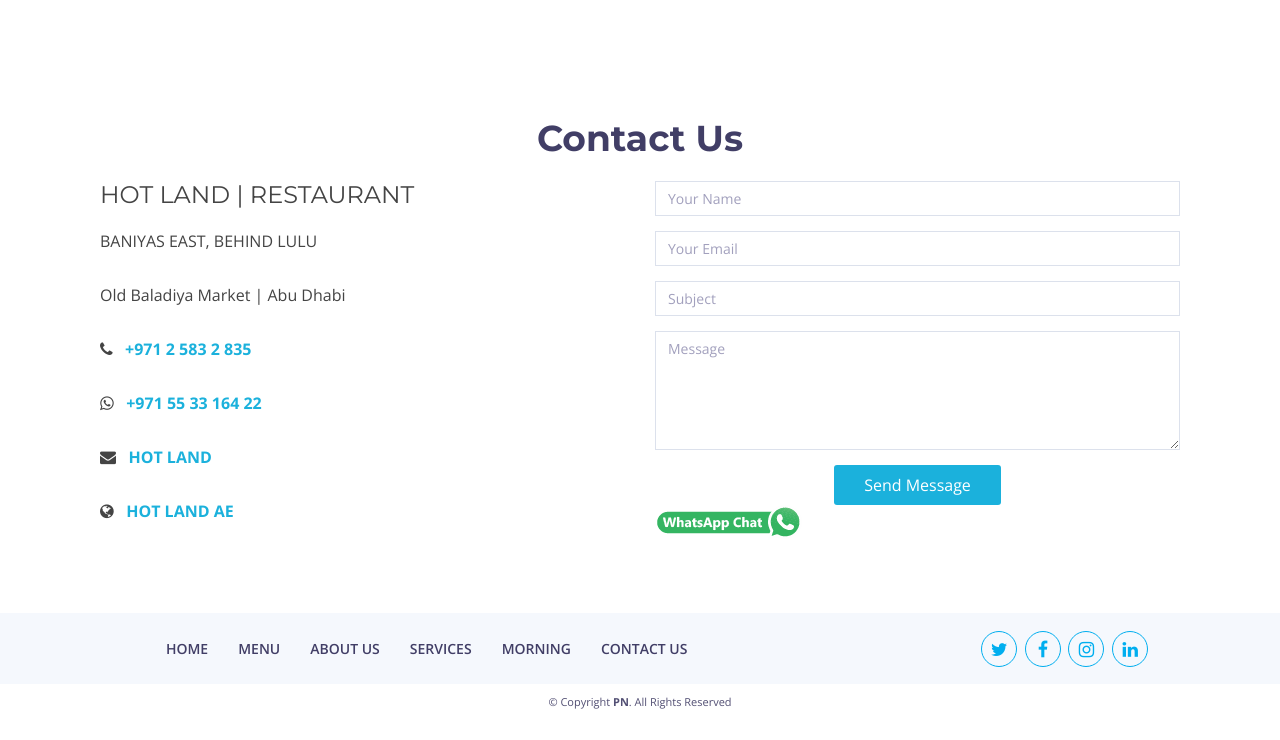
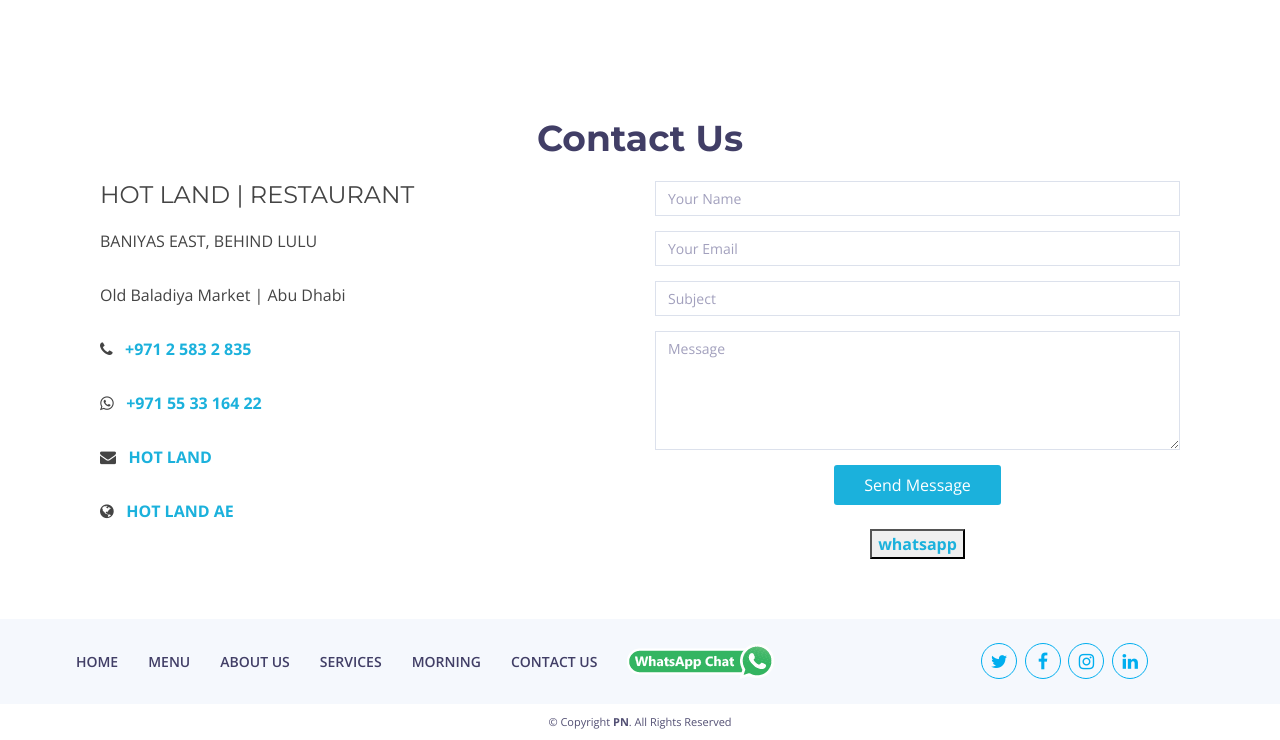
Before and after one commit to auhlulu/auhlulu.github.io, a plain HTML site: page index.html in a window 1280 px wide. Shown: the part 2756-3496 px from the top of the page. Drawn offline with nearby package versions, Linux system fonts and the light colour scheme; files whose address does not match are found by name.

Commit message:
index updated

```diff
--- a/index.html
+++ b/index.html
@@ -343,12 +343,10 @@
                             <div id="errormessage"></div>
 
                             <div class="text-center"><button type="submit" title="Send Message">Send Message</button></div>
+                          <br>
+                            <div class="text-center"><button type="whatsapp" title="Place Order"><a href="https://api.whatsapp.com/send?phone=971553316422&text=Please%20Send%20Order%20PhoneNumber%20and%20location%20Thank%20U!" target="_blank"><b>whatsapp</b></a></button></div>
 
 
-                            <div class="col-md-5 col-sm-5 col-xs-6 border-r">
-                              <div class="row mt-15">
-                              <a href="https://api.whatsapp.com/send?phone=971553316422&text=Please%20Send%20Order%20PhoneNumber%20and%20location%20Thank%20U!" target="_blank"> <img style="display: inline-block;" class="face" src="hlimg/whatsappn.png"></a>
-                          </div>
 
                           </form>
                         </div>
@@ -375,13 +373,18 @@
                         <li><a href="#services">Services</a></li>
                         <li><a href="#testimonials">Morning</a></li>
                         <li><a href="#contact-us">Contact Us</a></li>
+                        <div class="row mt-15">
+                          <a href="https://api.whatsapp.com/send?phone=971553316422&text=Please%20Send%20Order%20PhoneNumber%20and%20location%20Thank%20U!" target="_blank"> <img style="display: inline-block;" class="face" src="hlimg/whatsappn.png"></a>
+                        </div>
                     </ul>
                 </nav><!-- .main-nav -->
+
             </div>
 <!--
         </div>
         <div class="d-flex flex-row align-items-center justify-content-center">
 -->
+
             <div class="col-md-4">
                 <div class="col-md-12">
                     <div class="social-links text-center">
```
